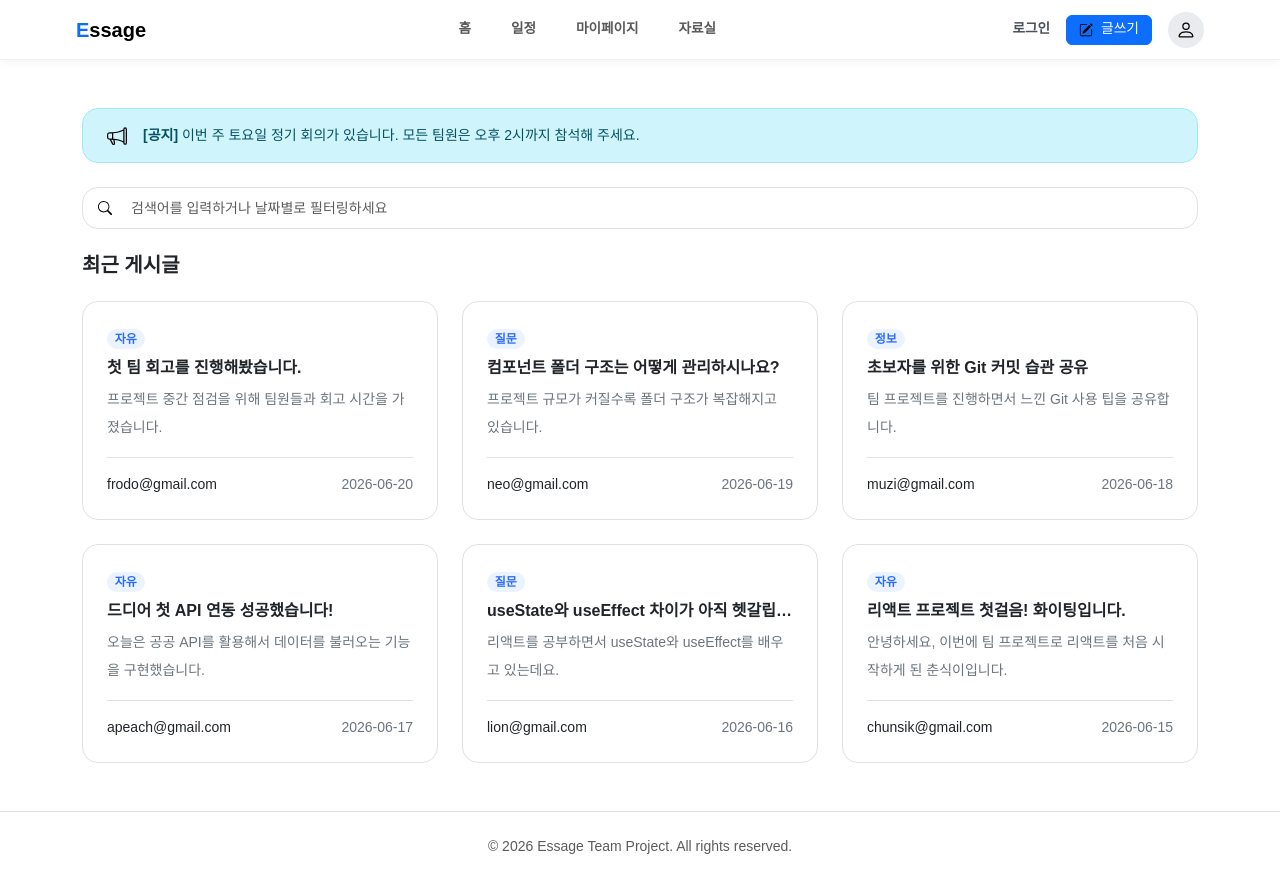
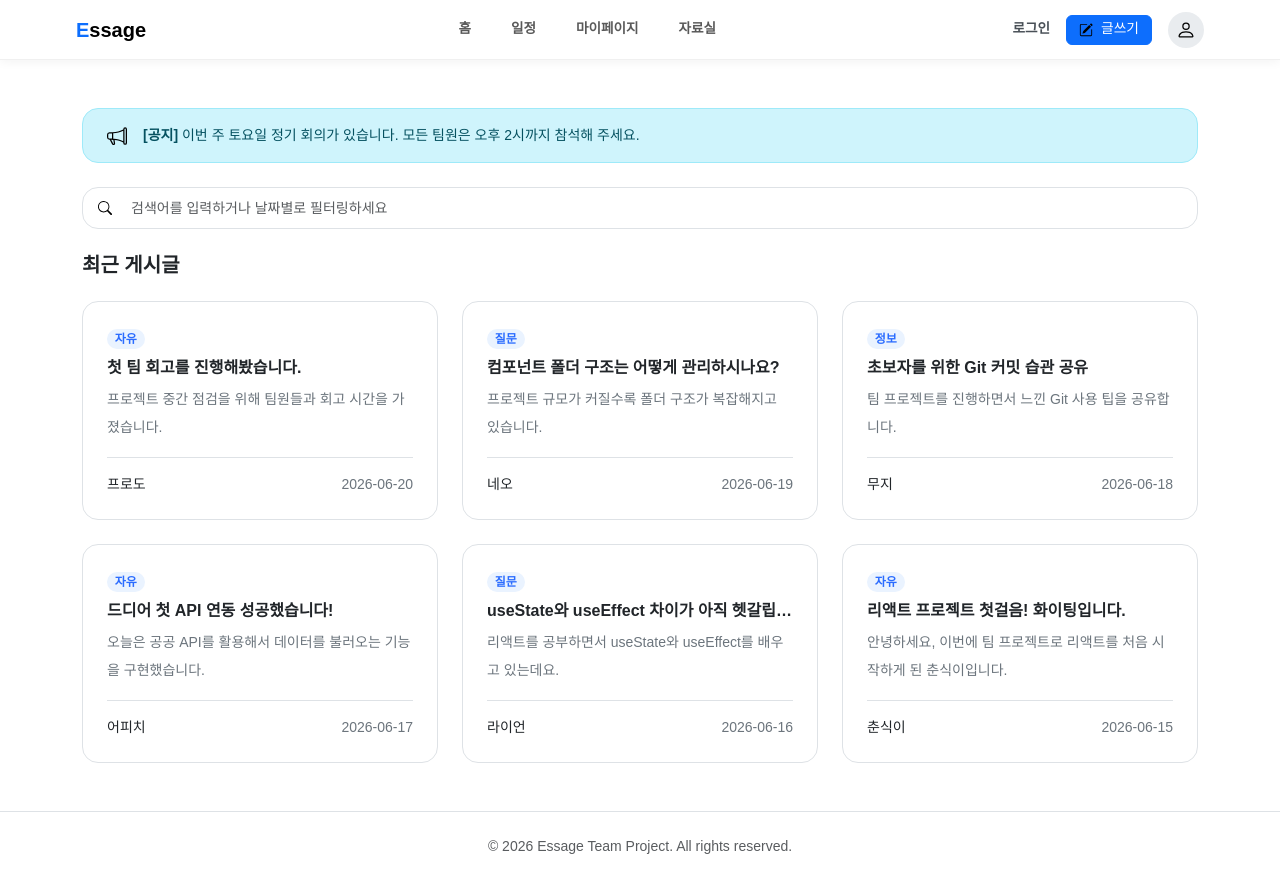
Before and after one commit to jws909/Essage, a React (Vite) app: page / in a window 1280 px wide. Built offline with nearby package versions, Linux system fonts and the light colour scheme.

Commit message:
홈페이지 작성자 데이터 이메일로 변경 후처리

```diff
--- a/src/components/PostCard.jsx
+++ b/src/components/PostCard.jsx
@@ -1,10 +1,13 @@
 import { useNavigate } from 'react-router';
 import '../css/PostCard.css'
 import { Badge } from 'react-bootstrap';
+import useAccountStore from "../store/useAccountStore";
 
 function PostCard({ post }) {
 
     let navigate = useNavigate();
+
+    const getName = useAccountStore((s) => s.getName);
 
     return (
         <div
@@ -37,7 +40,7 @@ function PostCard({ post }) {
 
                     {/* BOTTOM 영역 (고정 footer) */}
                     <div className="mt-auto d-flex align-items-center justify-content-between border-top pt-3 small text-secondary">
-                        <span className="fw-medium text-body">{post.author}</span>
+                        <span className="fw-medium text-body">{getName(post.author)}</span>
                         <time dateTime={post.date}>{post.date}</time>
                     </div>
 
```
